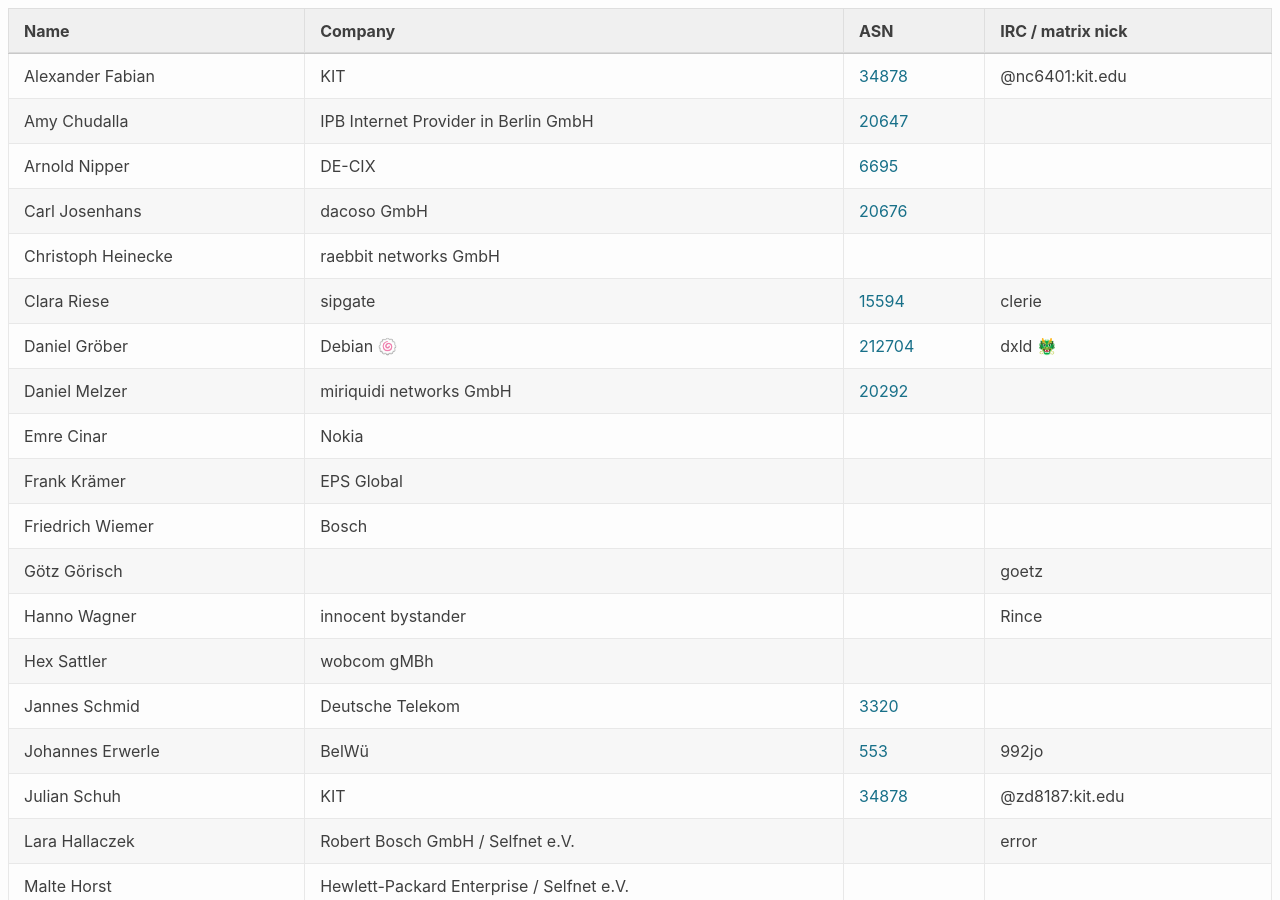
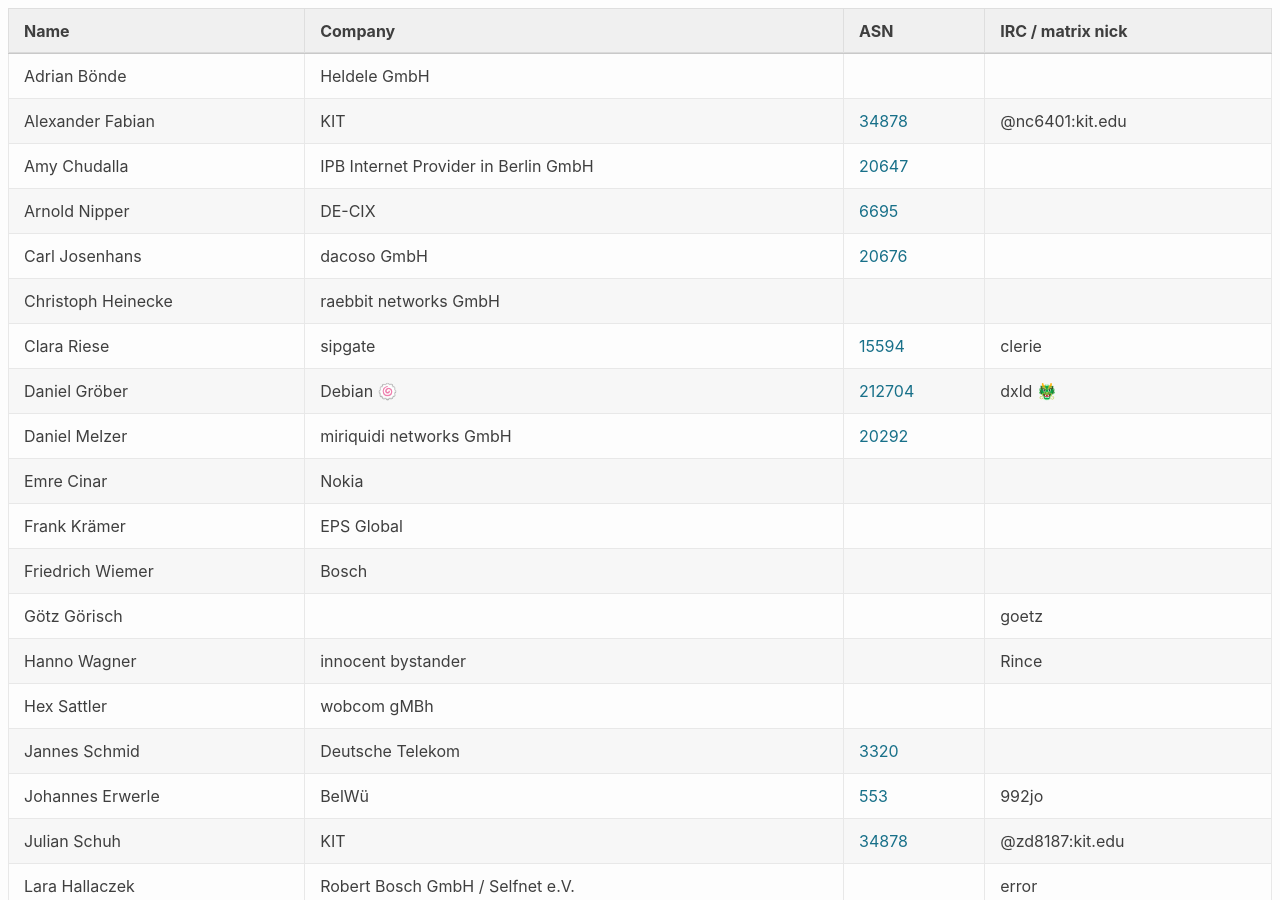
Before and after one commit to denog/pretix-attendeelist, a Jekyll site: the page built from denogmeetup25-06/index.markdown, in a window 1280 px wide and 900 px high. Built offline with Jekyll 4.4.1, drawn with Linux system fonts in a browser that asks for light colours.

Commit message:
Latest data: Mon Jun  9 15:48:54 UTC 2025

```diff
--- a/_data/attendees_denogmeetup25-06.json
+++ b/_data/attendees_denogmeetup25-06.json
@@ -1,4 +1,10 @@
 [
+  {
+    "name": "Adrian Bönde",
+    "company": "Heldele GmbH",
+    "irc": null,
+    "asn": null
+  },
   {
     "name": "Alexander Fabian",
     "company": "KIT",
```
